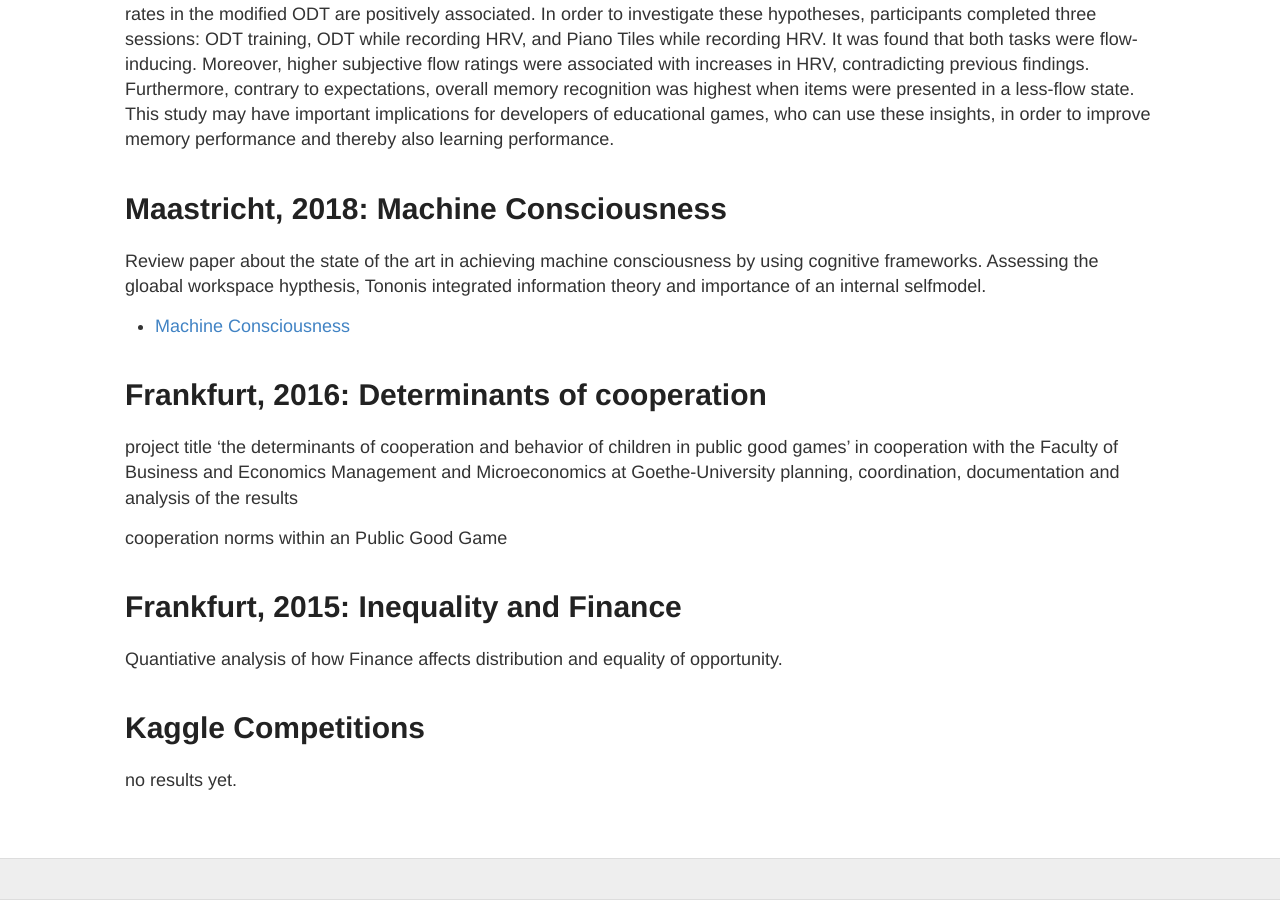
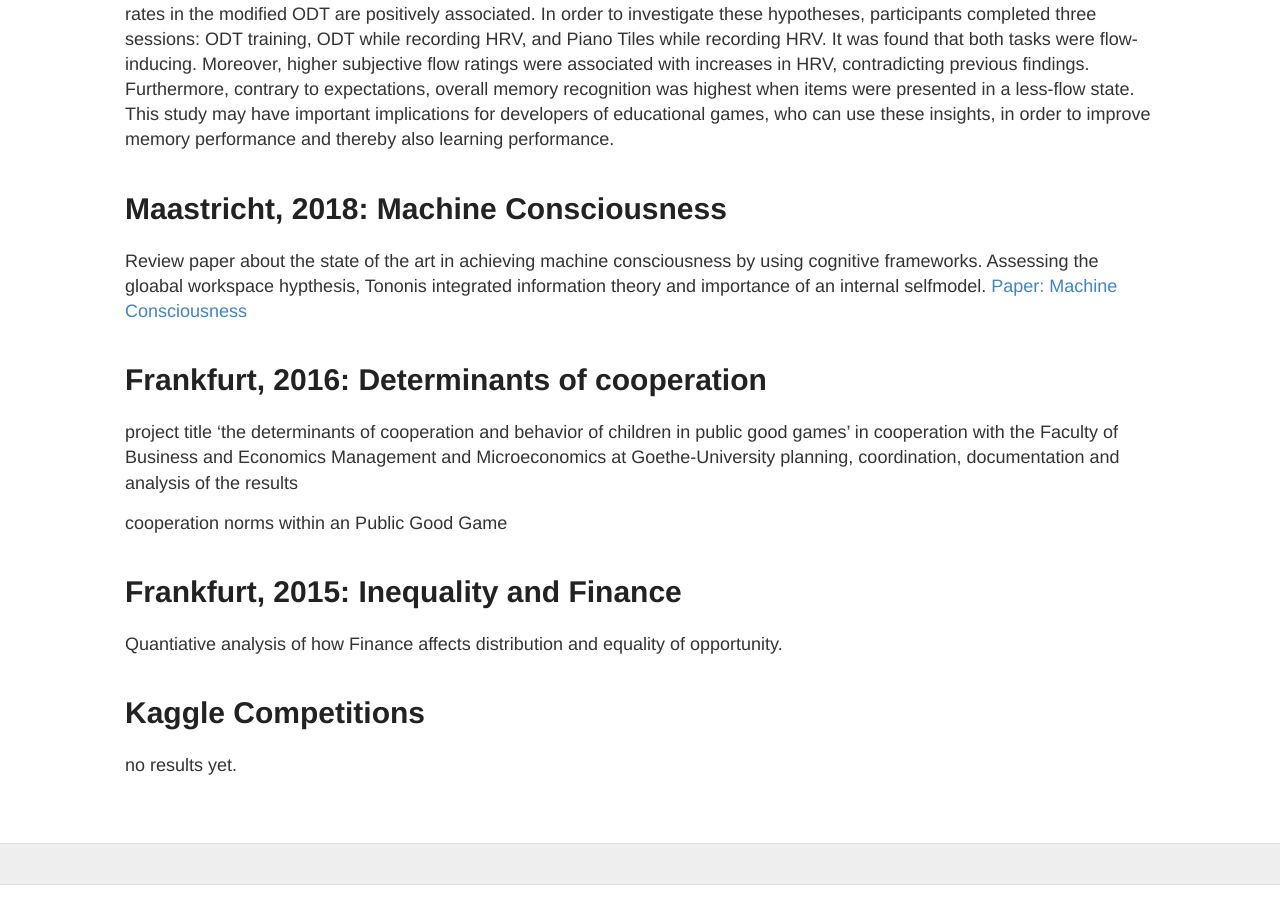
Before and after one commit to Mariusmarten/mariusmarten.github.io, a Jekyll site: the page built from projects.md, in a window 1280 px wide and 900 px high, scrolled down 598 px. Built offline with Jekyll 4.4.1, drawn with Linux system fonts in a browser that asks for light colours.

Commit message:
Update projects.md

```diff
--- a/projects.md
+++ b/projects.md
@@ -20,7 +20,7 @@ The positive psychology concept flow is defined as the rewarding experience of b
 Maastricht, 2018: Machine Consciousness
 ====================
 Review paper about the state of the art in achieving machine consciousness by using cognitive frameworks. Assessing the gloabal workspace hypthesis, Tononis integrated information theory and importance of an internal selfmodel.
-  - [Machine Consciousness]("2018_Artifical_Consciousness.pdf"){:target="_blank"}
+[Paper: Machine Consciousness]("2018_Artifical_Consciousness.pdf"){:target="_blank"}
 
 
 Frankfurt, 2016: Determinants of cooperation
```
